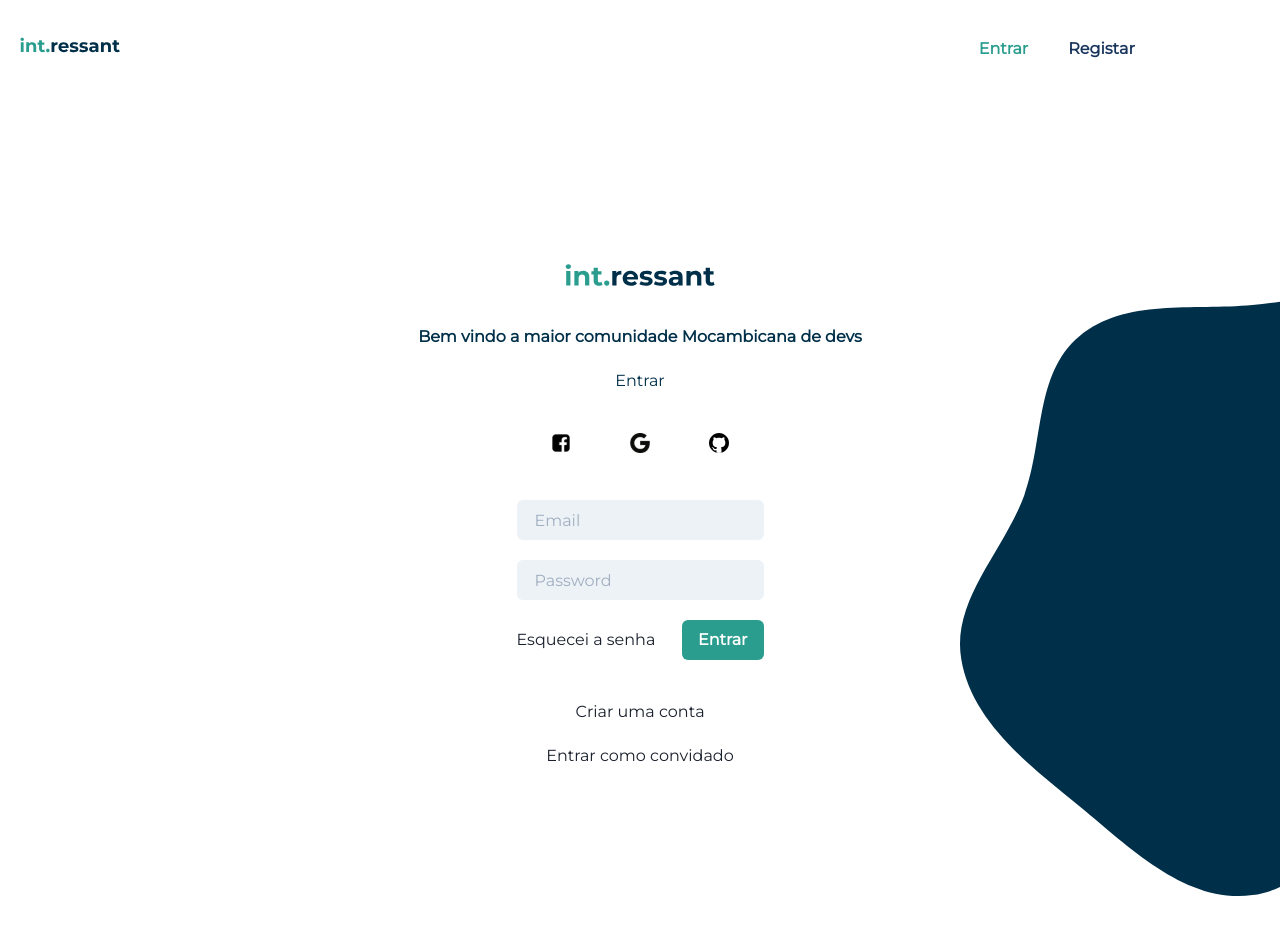
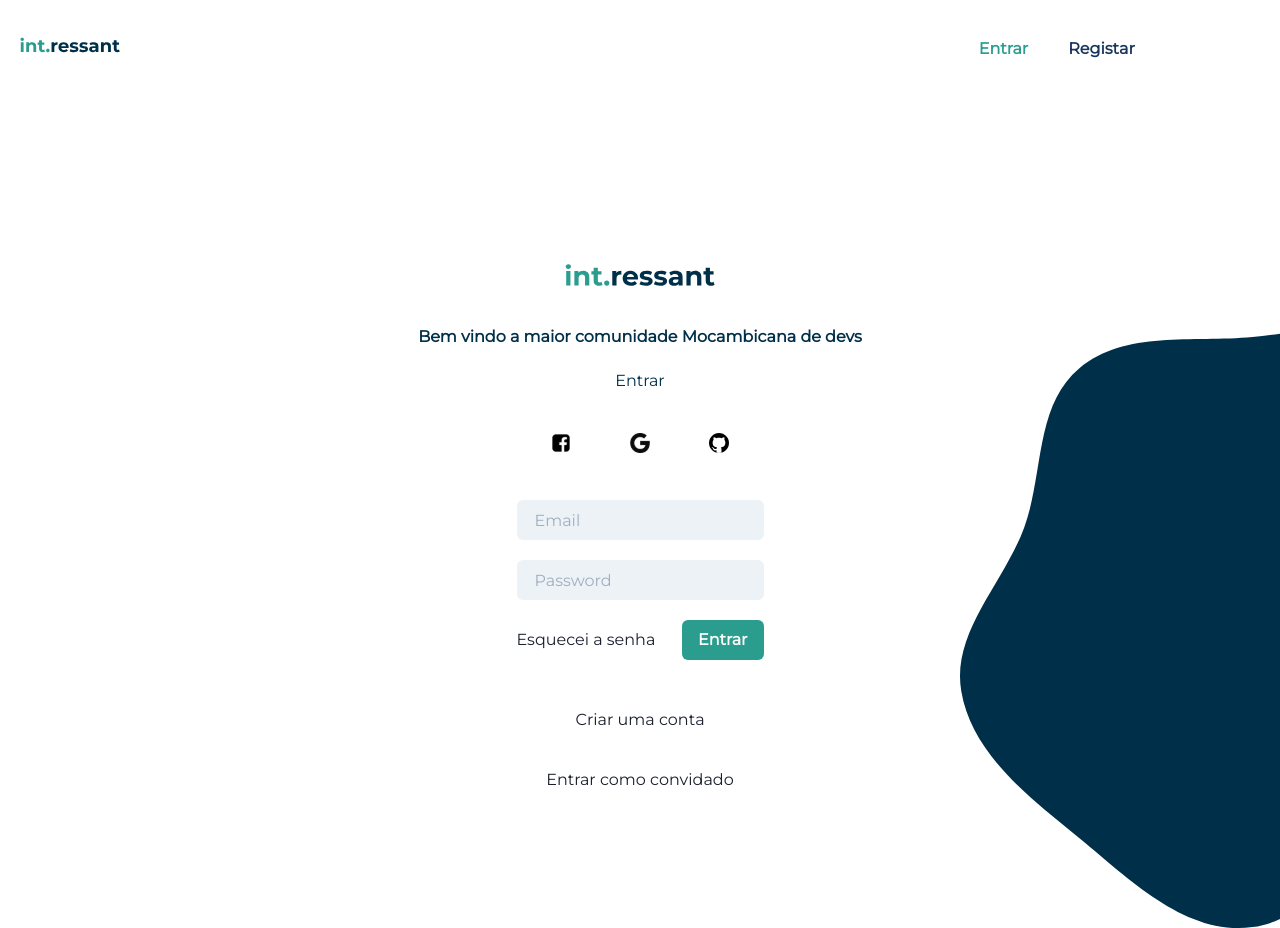
Before and after one commit to int-ressant/int-blog, a Next.js app in the folder client/int-blog/: page /auth/login in a window 1280 px wide. Before the commit the page ends 896 px from the top, so only its background shows below. Built offline with nearby package versions, Linux system fonts and the light colour scheme.

Commit message:
customized link styles

```diff
--- a/client/int-blog/pages/auth/login.js
+++ b/client/int-blog/pages/auth/login.js
@@ -1,7 +1,7 @@
 // import React from "react";
 import Image from "next/image";
 import styles from "../../styles/login-st.module.css";
-
+import {Link as NextLink} from 'next/link'
 import AuthHeader from "../../components/authHeader";
 import { Box } from "@chakra-ui/layout";
 import {
@@ -19,6 +19,17 @@ function Login() {
     e.preventDefault();
     console.log("clicked");
   };
+
+  const LinkB=({href,mt,txt})=>{
+    return(
+
+      <Link mt={mt} href={href}>
+                <Button className={styles.btn} fontWeight='normal' variant='ghost' aria-label={txt} as='a'>
+                {txt}
+                </Button>
+                </Link>
+    )
+  }
 
   return (
     <div>
@@ -114,10 +125,9 @@ function Login() {
               justifyContent="space-around"
               alignItems="center"
             >
-              <Link href="/auth/register">Criar uma conta</Link>
-              <Link mt="5" href="/auth/register">
-                Entrar como convidado
-              </Link>
+              <LinkB href="/auth/register" txt='Criar uma conta' />
+              <LinkB txt="Entrar como convidado" mt="5" href="/auth/register"/>
+
             </Flex>
           </Flex>
         </Flex>
--- a/client/int-blog/pages/auth/register.js
+++ b/client/int-blog/pages/auth/register.js
@@ -101,7 +101,10 @@ function Register() {
                     alignItems="center"
                     justifyContent="space-between"
                   >
+                    <Link href='/auth/login' >
                     <Text>Tenho conta</Text>
+                    </Link>
+
                     <Button type="submit" bgColor="green.light" color="white">
                     Criar conta
                     </Button>
@@ -115,7 +118,7 @@ function Register() {
               justifyContent="space-around"
               alignItems="center"
             >
-              <Link mt="5" href="/auth/login">
+              <Link mt="5" href="/">
                 Entrar como convidado
               </Link>
             </Flex>
--- a/client/int-blog/styles/login-st.module.css
+++ b/client/int-blog/styles/login-st.module.css
@@ -25,6 +25,10 @@
   }
 }
 
+.btn:hover{
+  text-decoration: none;
+}
+
 .link:hover {
   /* background-color: yellow; */
   /* color: red;
```
